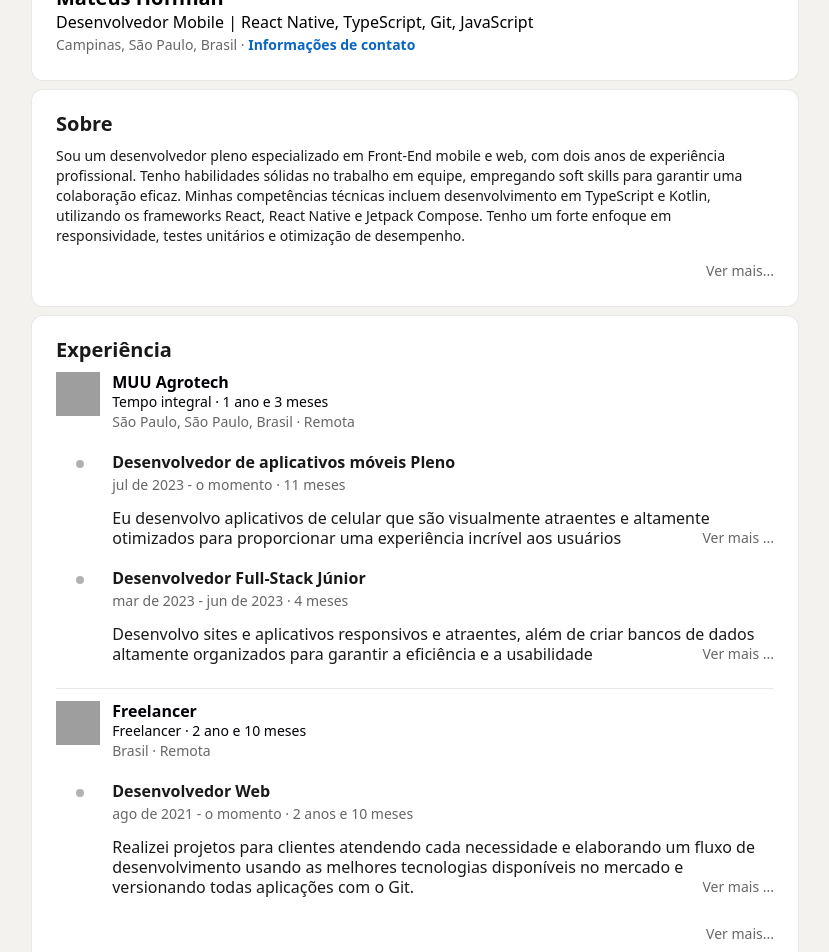
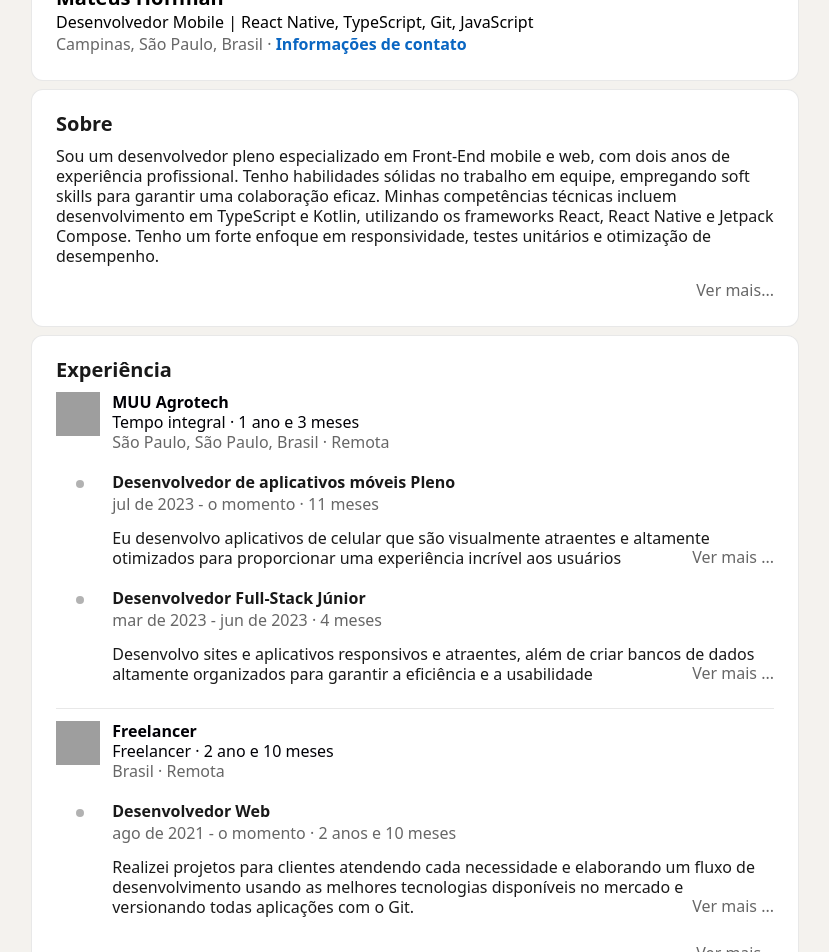
Before and after one commit to MateusHoffman/portfolio, a Next.js app: page / in a window 1280 px wide. Shown: the part 720-1672 px from the top of the page, without its empty margins (225-1054 px from the left). Built offline with nearby package versions, Linux system fonts and the light colour scheme; grey boxes are pictures that could not be loaded.

Commit message:
text-sm to text-base changer

```diff
--- a/src/app/_components/about/About.tsx
+++ b/src/app/_components/about/About.tsx
@@ -17,12 +17,12 @@ export default function About() {
         <h1 className="text-black text-opacity-90 text-xl font-semibold leading-5">
           Sobre
         </h1>
-        <p className="py-3 text-black text-opacity-90 text-sm leading-5 font-normal">
+        <p className="py-3 text-black text-opacity-90 text-base leading-5 font-normal">
           {aboutData.mainText}
         </p>
         <div className="w-full flex justify-end">
           <button onClick={handleSeeMore}>
-            <span className="text-black text-opacity-60 text-sm leading-5 font-normal">
+            <span className="text-black text-opacity-60 text-base leading-5 font-normal">
               Ver mais...
             </span>
           </button>
--- a/src/app/_components/about/ModalAbout.tsx
+++ b/src/app/_components/about/ModalAbout.tsx
@@ -11,7 +11,7 @@ export default function ModalAbout(props: IProps) {
   return (
     <Modal isOpen={props.isOpen} setIsOpen={props.setIsOpen} title="Sobre">
       <div>
-        <p className="text-black text-opacity-90 text-sm leading-5 font-normal">
+        <p className="text-black text-opacity-90 text-base leading-5 font-normal">
           {aboutData.mainText}
         </p>
       </div>
--- a/src/app/_components/experience/Experience.tsx
+++ b/src/app/_components/experience/Experience.tsx
@@ -30,10 +30,10 @@ export default function Experience() {
               <span className="text-[#000006] text-base font-semibold leading-5">
                 MUU Agrotech
               </span>
-              <span className="text-[#000006] text-sm font-normal leading-5">
+              <span className="text-[#000006] text-base font-normal leading-5">
                 Tempo integral · 1 ano e 3 meses
               </span>
-              <span className="text-[#00000099] text-sm font-normal leading-5">
+              <span className="text-[#00000099] text-base font-normal leading-5">
                 São Paulo, São Paulo, Brasil · Remota
               </span>
             </div>
@@ -45,7 +45,7 @@ export default function Experience() {
                   <h1 className="text-base text-[#000000e6] leading-5 font-semibold">
                     Desenvolvedor de aplicativos móveis Pleno
                   </h1>
-                  <span className="text-sm text-[#00000099] leading-5 font-normal">
+                  <span className="text-base text-[#00000099] leading-5 font-normal">
                     jul de 2023 - o momento · 11 meses
                   </span>
                 </div>
@@ -59,7 +59,7 @@ export default function Experience() {
                     className="absolute right-0 bottom-[0.65rem] pl-2 bg-white"
                     onClick={handleSeeMore}
                   >
-                    <span className="text-black text-opacity-60 text-sm leading-5 font-normal">
+                    <span className="text-black text-opacity-60 text-base leading-5 font-normal">
                       Ver mais ...
                     </span>
                   </button>
@@ -72,7 +72,7 @@ export default function Experience() {
                   <h1 className="text-base text-[#000000e6] leading-5 font-semibold">
                     Desenvolvedor Full-Stack Júnior
                   </h1>
-                  <span className="text-sm text-[#00000099] leading-5 font-normal">
+                  <span className="text-base text-[#00000099] leading-5 font-normal">
                     mar de 2023 - jun de 2023 · 4 meses
                   </span>
                 </div>
@@ -86,7 +86,7 @@ export default function Experience() {
                     className="absolute right-0 bottom-[0.65rem] pl-2 bg-white"
                     onClick={handleSeeMore}
                   >
-                    <span className="text-black text-opacity-60 text-sm leading-5 font-normal">
+                    <span className="text-black text-opacity-60 text-base leading-5 font-normal">
                       Ver mais ...
                     </span>
                   </button>
@@ -111,10 +111,10 @@ export default function Experience() {
               <span className="text-[#000006] text-base font-semibold leading-5">
                 Freelancer
               </span>
-              <span className="text-[#000006] text-sm font-normal leading-5">
+              <span className="text-[#000006] text-base font-normal leading-5">
                 Freelancer · 2 ano e 10 meses
               </span>
-              <span className="text-[#00000099] text-sm font-normal leading-5">
+              <span className="text-[#00000099] text-base font-normal leading-5">
                 Brasil · Remota
               </span>
             </div>
@@ -126,7 +126,7 @@ export default function Experience() {
                   <h1 className="text-base text-[#000000e6] leading-5 font-semibold">
                     Desenvolvedor Web
                   </h1>
-                  <span className="text-sm text-[#00000099] leading-5 font-normal">
+                  <span className="text-base text-[#00000099] leading-5 font-normal">
                     ago de 2021 - o momento · 2 anos e 10 meses
                   </span>
                 </div>
@@ -141,7 +141,7 @@ export default function Experience() {
                     className="absolute -right-0 bottom-[0.65rem] pl-2 bg-white"
                     onClick={handleSeeMore}
                   >
-                    <span className="text-black text-opacity-60 text-sm leading-5 font-normal">
+                    <span className="text-black text-opacity-60 text-base leading-5 font-normal">
                       Ver mais ...
                     </span>
                   </button>
@@ -154,7 +154,7 @@ export default function Experience() {
       {/* Botão "Ver mais..." */}
       <div className="w-full flex justify-end">
         <button onClick={handleSeeMore}>
-          <span className="text-black text-opacity-60 text-sm leading-5 font-normal">
+          <span className="text-black text-opacity-60 text-base leading-5 font-normal">
             Ver mais...
           </span>
         </button>
--- a/src/app/_components/profile/_components/GeneralInformation.tsx
+++ b/src/app/_components/profile/_components/GeneralInformation.tsx
@@ -28,16 +28,16 @@ export default function GeneralInformation() {
           {/* Minha localização e informações de contato */}
           <div>
             {/* Minha localização */}
-            <span className="text-sm font-normal leading-5 text-black text-opacity-60">
+            <span className="text-base font-normal leading-5 text-black text-opacity-60">
               {profileData.city}, {profileData.state}, {profileData.country}
             </span>
-            <span className="text-sm font-normal leading-5 text-black text-opacity-60">
+            <span className="text-base font-normal leading-5 text-black text-opacity-60">
               {" "}
               ·{" "}
             </span>
             {/* Informações de contato */}
             <button onClick={handleContactInformation}>
-              <span className="text-sm font-semibold leading-5 text-[#0a66c2] hover:underline">
+              <span className="text-base font-semibold leading-5 text-[#0a66c2] hover:underline">
                 Informações de contato
               </span>
             </button>
--- a/src/app/_components/profile/_components/ModalFollow.tsx
+++ b/src/app/_components/profile/_components/ModalFollow.tsx
@@ -44,7 +44,7 @@ export default function ModalFollow(props: IProps) {
               </p>
               <a
                 href={socialMedia.link}
-                className="text-[#0a66c2] font-semibold text-sm"
+                className="text-[#0a66c2] font-semibold text-base"
                 target="_blank"
                 rel="noopener noreferrer"
               >
@@ -71,7 +71,7 @@ export default function ModalFollow(props: IProps) {
                 {information.name}
               </p>
               <p
-                className="text-[#0a66c2] font-semibold text-sm cursor-pointer"
+                className="text-[#0a66c2] font-semibold text-base cursor-pointer"
                 onClick={() => handleClickValue(information.value)}
               >
                 {copied === information.value ? "Copiado!" : information.value}
--- a/src/app/_components/profile/_components/ModalSendMessage.tsx
+++ b/src/app/_components/profile/_components/ModalSendMessage.tsx
@@ -73,7 +73,7 @@ export default function ModalSendMessage(props: IProps) {
             <input
               type="email"
               id="email"
-              className="shadow-sm bg-gray-50 border border-[#00000080] text-gray-900 text-sm rounded-lg focus:ring-primary-500 focus:border-primary-500 block w-full p-2.5"
+              className="shadow-sm bg-gray-50 border border-[#00000080] text-gray-900 text-base rounded-lg focus:ring-primary-500 focus:border-primary-500 block w-full p-2.5"
               placeholder="email@gmail.com"
               required
               onChange={(e) => setEmail(e.target.value)}
@@ -89,7 +89,7 @@ export default function ModalSendMessage(props: IProps) {
             <input
               type="text"
               id="subject"
-              className="block p-3 w-full text-sm text-gray-900 bg-gray-50 rounded-lg border border-[#00000080] shadow-sm focus:ring-primary-500 focus:border-primary-500"
+              className="block p-3 w-full text-base text-gray-900 bg-gray-50 rounded-lg border border-[#00000080] shadow-sm focus:ring-primary-500 focus:border-primary-500"
               placeholder="Descreva o assunto"
               required
               onChange={(e) => setSubject(e.target.value)}
@@ -107,13 +107,13 @@ export default function ModalSendMessage(props: IProps) {
               rows={6}
               required
               onChange={(e) => setMessage(e.target.value)}
-              className="block p-2.5 w-full text-sm text-gray-900 bg-gray-50 rounded-lg shadow-sm border border-[#00000080] focus:ring-primary-500 focus:border-primary-500"
+              className="block p-2.5 w-full text-base text-gray-900 bg-gray-50 rounded-lg shadow-sm border border-[#00000080] focus:ring-primary-500 focus:border-primary-500"
               placeholder="Deixe sua mensagem..."
             ></textarea>
           </div>
           <button
             type="submit"
-            className="py-3 px-5 text-sm font-medium text-center text-white rounded-lg bg-primary-700 sm:w-fit hover:bg-primary-800 focus:ring-4 focus:outline-none focus:ring-primary-300"
+            className="py-3 px-5 text-base font-medium text-center text-white rounded-lg bg-primary-700 sm:w-fit hover:bg-primary-800 focus:ring-4 focus:outline-none focus:ring-primary-300"
             disabled={loading}
           >
             {loading ? "Enviando..." : "Enviar mensagem"}
```
